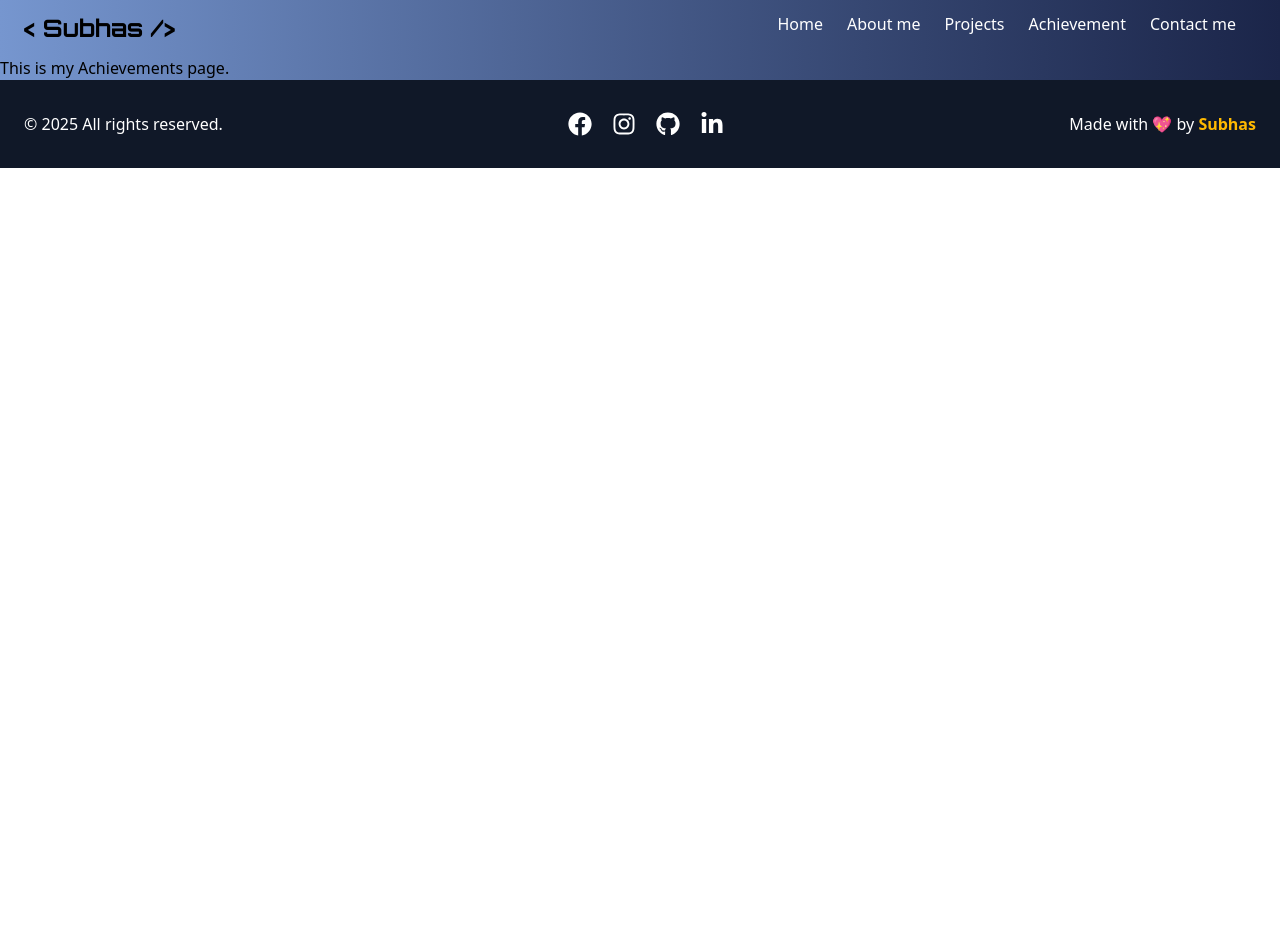
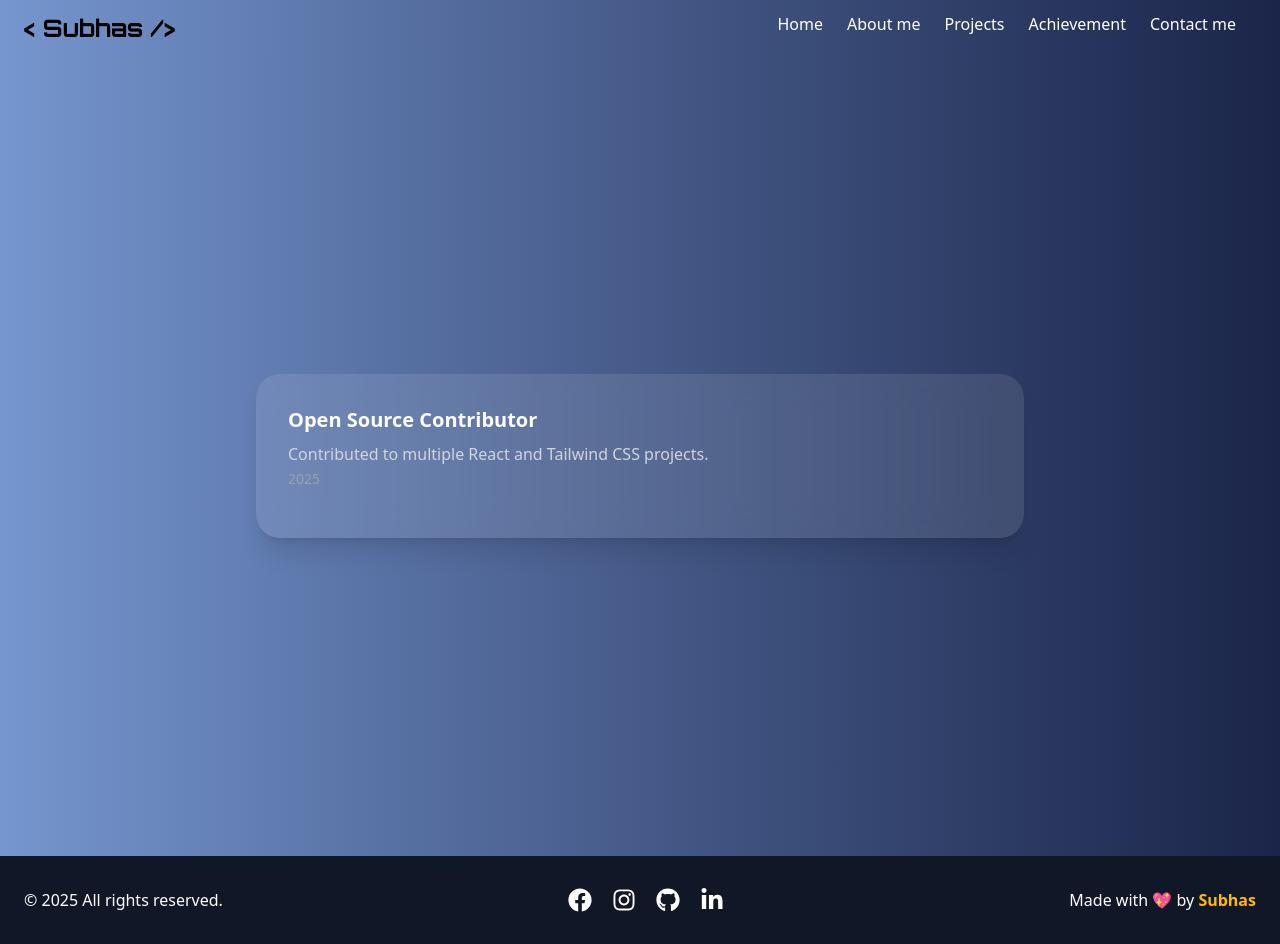
Before and after one commit to Subhas6033/portfolio, a React (Vite) app in the folder Client/: page /achievement in a window 1280 px wide. Before the commit the page ends 800 px from the top, so only its background shows below. Built offline with nearby package versions, Linux system fonts and the light colour scheme; a web font is replaced by a local one.

Commit message:
Refactor Achievements component to display a list of achievements with enhanced styling

```diff
--- a/Client/src/Pages/Achievements/Achievements.jsx
+++ b/Client/src/Pages/Achievements/Achievements.jsx
@@ -1,11 +1,44 @@
-import React from 'react'
+import React from "react";
+import { Card } from "../../Components/index";
+import { SlideUpAnimation } from "../../utils/Animation";
 
 const Achievements = () => {
+  const achievements = [
+    {
+      title: "Open Source Contributor",
+      description: "Contributed to multiple React and Tailwind CSS projects.",
+      date: "2025",
+    }
+  ];
+
   return (
-    <div>
-      This is my Achievements page.
-    </div>
-  )
-}
+    <SlideUpAnimation>
+      <div className="w-full min-h-screen flex justify-center items-center px-4 ">
+        <Card
+          wrapperClassName="max-w-3xl w-full"
+          background="bg-white/10 backdrop-blur-lg"
+          rounded="rounded-3xl"
+          shadow="shadow-xl"
+          padding="p-8"
+        >
+          <div className="space-y-6">
+            {achievements.map((ach, index) => (
+              <div
+                key={index}
+                className="border-b border-gray-700 pb-4 last:border-none"
+              >
+                <h2 className="text-xl font-semibold text-white">
+                  {ach.title}
+                </h2>
+                <p className="text-gray-300 mt-2">{ach.description}</p>
+                <span className="text-sm text-gray-400">{ach.date}</span>
+              </div>
+            ))}
+          </div>
+        </Card>
+      </div>
+    </SlideUpAnimation>
+  );
+};
 
-export default Achievements
+export default Achievements;
```
